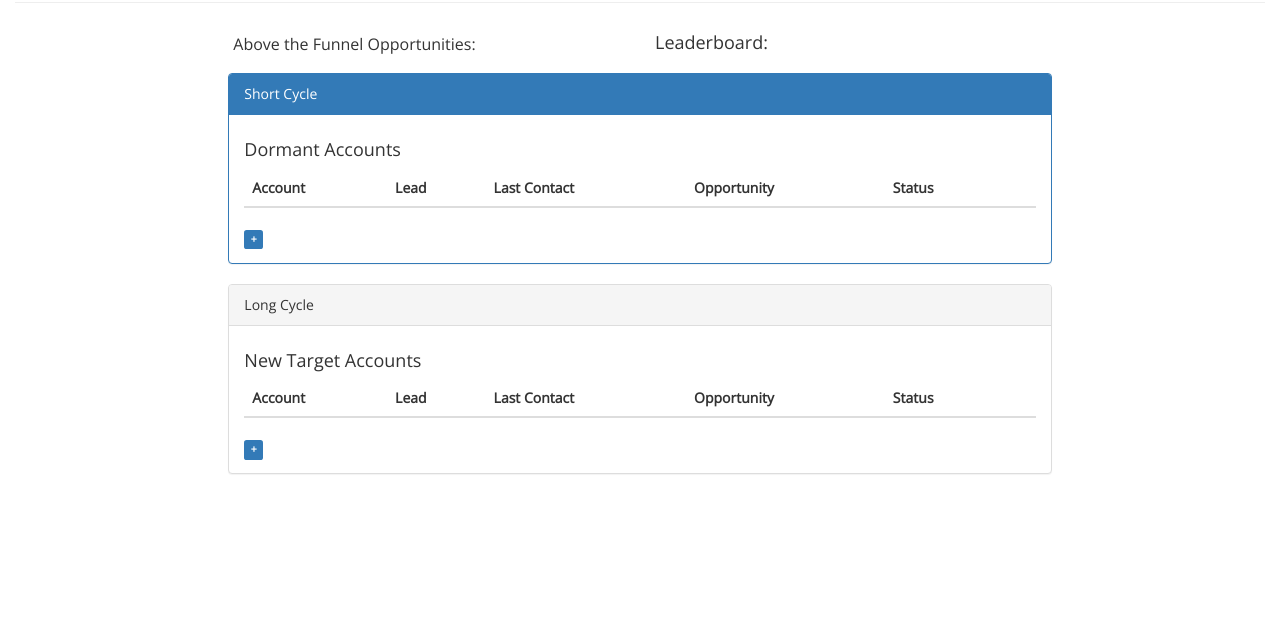
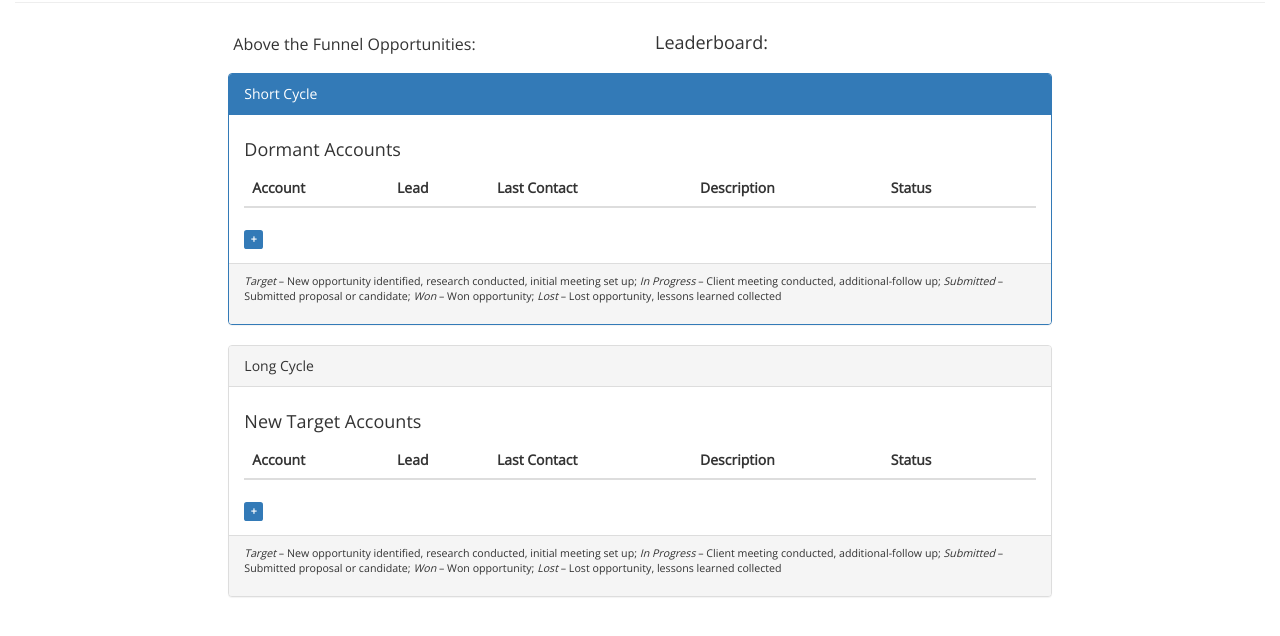
Before and after one commit to ederemer/nh-lax-gtm-app, a website: page public/index.html in a window 1280 px wide. Shown: the part 130-766 px from the top of the page. Drawn offline with nearby package versions, Linux system fonts and the light colour scheme; no server answers.

Commit message:
added panel footer for legend minor other bug fixes

```diff
--- a/public/css/css.css
+++ b/public/css/css.css
@@ -54,3 +54,7 @@ input[type=text] {
 	margin: auto;
 	display: block;
 }
+
+.legend {
+	font-size: 8pt;
+}
--- a/public/index.html
+++ b/public/index.html
@@ -55,7 +55,7 @@
                   <th>Account</th>
                   <th>Lead</th>
                   <th>Last Contact</th>
-                  <th>Opportunity</th>
+                  <th>Description</th>
                   <th>Status</th>
                   <th></th>
                 </tr>
@@ -105,7 +105,7 @@
                       </td><td>
                       <input type="date" id="lastContact" class="form-control oppForm" ng-model="opportunity.lastContact" ng-required/>
                       </td><td>
-                      <input type="text" id="opportunity" placeholder="Opportunity Name" class="form-control oppForm" ng-model="newOpportunity.opportunityName" required/>
+                      <input type="text" id="opportunity" placeholder="Description" class="form-control oppForm" ng-model="newOpportunity.opportunityName" required/>
                       </td><td>
                       <select class="form-control oppForm inline" id="status" ng-model="newOpportunity.opportunityStatus" required>
                         <option>Target</option>
@@ -122,6 +122,15 @@
               </tbody>
             </table>
             <span class="label label-primary f_showShortFormRow" id="f_addNewRow">+</span>
+          </div>
+          <div class="panel-footer">
+            <p class="legend">
+            <em>Target</em> – New opportunity identified, research conducted, initial meeting set up;
+            <em>In Progress</em> – Client meeting conducted, additional-follow up;
+            <em>Submitted</em> – Submitted proposal or candidate;
+            <em>Won</em> – Won opportunity;
+            <em>Lost</em> – Lost opportunity, lessons learned collected
+            </p>
           </div>
         </div>
       </div>
@@ -143,7 +152,7 @@
                   <th>Account</th>
                   <th>Lead</th>
                   <th>Last Contact</th>
-                  <th>Opportunity</th>
+                  <th>Description</th>
                   <th>Status</th>
                   <th></th>
                 </tr>
@@ -193,7 +202,7 @@
                       </td><td>
                       <input type="date" id="lastContact" class="form-control oppForm" ng-model="opportunity.lastContact" ng-required/>
                       </td><td>
-                      <input type="text" id="opportunity" placeholder="Opportunity Name" class="form-control oppForm" ng-model="newOpportunity.opportunityName" required/>
+                      <input type="text" id="opportunity" placeholder="Description" class="form-control oppForm" ng-model="newOpportunity.opportunityName" required/>
                       </td><td>
                       <select class="form-control oppForm inline" id="status" ng-model="newOpportunity.opportunityStatus" required>
                         <option>Target</option>
@@ -210,6 +219,15 @@
               </tbody>
             </table>
             <span class="label label-primary f_showLongFormRow">+</span>
+          </div>
+          <div class="panel-footer">
+            <p class="legend">
+            <em>Target</em> – New opportunity identified, research conducted, initial meeting set up;
+            <em>In Progress</em> – Client meeting conducted, additional-follow up;
+            <em>Submitted</em> – Submitted proposal or candidate;
+            <em>Won</em> – Won opportunity;
+            <em>Lost</em> – Lost opportunity, lessons learned collected
+            </p>
           </div>
         </div>
       </div>
```
Also changed, not shown: 3 other files.
